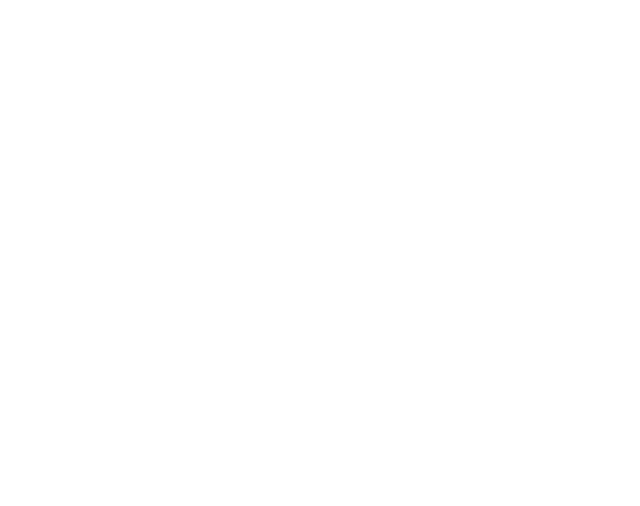
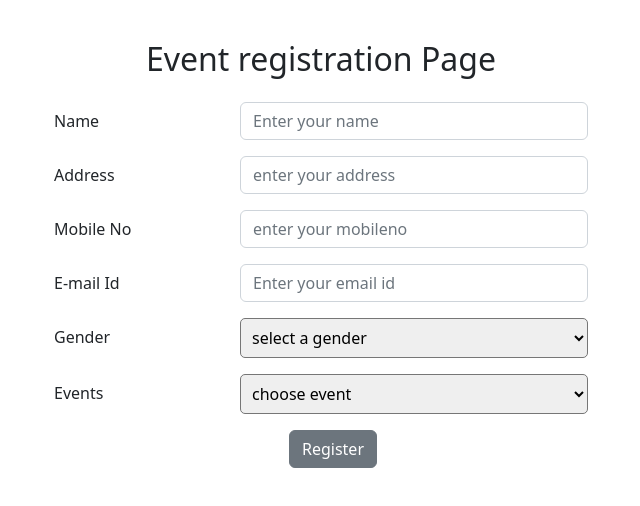
Before and after one commit to SumaNelogal/softbank, a React (Create React App) app: page /events in a window 1280 px wide. Before the commit this address had no page. Shown: the top 506 px of the page, without its empty margins (319-959 px from the left). Built offline with nearby package versions, Linux system fonts and the light colour scheme.

Commit message:
added event page

```diff
--- a/src/App.js
+++ b/src/App.js
@@ -7,6 +7,7 @@
 import Fundtransfer from './Components/Fundtransfer';
 import Newfd from './Components/Newfd';
 import Atmpin from './Components/Atmpin';
+import Event from './Components/Events';
 function App() {
   return (
     <>
@@ -19,6 +20,7 @@
           <Route path='/fundtransfer' element={<Fundtransfer/>}></Route>
           <Route path='/newfd' element={<Newfd/>}></Route>
           <Route path='/atmpin' element={<Atmpin/>}></Route>
+          <Route path='/events' element={<Event/>}></Route>
 
 
 
--- /dev/null
+++ b/src/Components/Events.js
@@ -0,0 +1,159 @@
+import React,{useState,useEffect} from 'react'
+import { useNavigate } from "react-router-dom";
+import axios from "axios";
+import {
+  Container,
+  Form,
+  FormGroup,
+  Input,
+  Label,
+  Col,
+  FormText,
+  Button,
+  Dropdown,
+} from "reactstrap";
+
+const Event = () => {
+    const [name, setname] = useState("");
+    const [address, setaddress] = useState("");
+    const [mobileno, setmobileno] = useState("");
+    const [emailid, setemailid] = useState("");
+    const [gender, setgender] = useState("");
+    const [event,setevent] = useState("");
+
+
+
+  return (
+    <Container className="p-4">
+      <h2 className="text-center py-3">Event registration Page</h2>
+      <Form>
+        <FormGroup row>
+          <Col lg={3}></Col>
+          <Label for="name" sm={3} lg={2}>
+            Name
+          </Label>
+          <Col sm={9} lg={4}>
+            <Input
+              id="name"
+              name="name"
+              placeholder="Enter your name"
+              value={name}
+              onChange={(e)=>{
+                setname(e.target.value);
+              }}
+              type="text"
+            />
+          </Col>
+          <Col lg={3}></Col>
+        </FormGroup>
+        <FormGroup row>
+          <Col lg={3}></Col>
+          <Label for="address" sm={3} lg={2}>
+            Address
+          </Label>
+
+          <Col sm={9} lg={4}>
+            <Input
+              id="address"
+              name="address"
+              placeholder="enter your address"
+              value={address}
+              onChange={(e)=>{
+                setaddress(e.target.value);
+              }}
+              type="text"
+            />
+          </Col>
+          <Col lg={3}></Col>
+        </FormGroup>
+        <FormGroup row>
+          <Col lg={3}></Col>
+          <Label for="mobileno" sm={3} lg={2}>
+            Mobile No
+          </Label>
+
+          <Col sm={9} lg={4}>
+            <Input
+              id="mobileno"
+              name="mobileno"
+              placeholder="enter your mobileno"
+              value={mobileno}
+              onChange={(e)=>{
+                setmobileno(e.target.value);
+              }}
+              type="text"
+            />
+          </Col>
+          <Col lg={3}></Col>
+        </FormGroup>
+        <FormGroup row>
+          <Col lg={3}></Col>
+          <Label for="emailid" sm={3} lg={2}>
+          E-mail Id
+          </Label>
+
+          <Col sm={9} lg={4}>
+            <Input
+              id="emailid"
+              name="emailid"
+              placeholder="Enter your email id"
+              value={emailid}
+              onChange={(e)=>{
+                setemailid(e.target.value);
+              }}
+              type="text"
+            />
+          </Col>
+          <Col lg={3}></Col>
+        </FormGroup>
+        <FormGroup row>
+          <Col lg={3}></Col>
+          <Label for="gender" sm={3} lg={2}>
+          Gender
+          </Label>
+
+          <Col sm={9} lg={4}>
+
+            <select id="gender" onChange={(e)=>setgender(e.target.value)} style={{width:"100%",padding:"7px",borderRadius:"5px"}}>
+                    <option value="select a gender">select a gender</option>
+                    <option value="Male" >Male</option>
+                    <option value="Female">Female</option>
+                    <option value="other">other</option>
+
+              </select>
+              {/* {console.log("option check "+securityquestion)} */}
+          </Col>
+          <Col lg={3}></Col>
+        </FormGroup>
+
+
+
+        <FormGroup row>
+          <Col lg={3}></Col>
+          <Label for="event" sm={3} lg={2}>
+          Events
+          </Label>
+
+          <Col sm={9} lg={4}>
+          <select id="event" onChange={(e)=>setevent(e.target.value)} style={{width:"100%",padding:"7px",borderRadius:"5px"}}>
+                    <option value="choose event">choose event</option>
+                    <option value="meetgreet 22/11/22" >meetgreet 22/11/22</option>
+                    <option value="exhibition 23/11/22">exhibition 23/11/22</option>
+                    <option value="business meet 24/11/22">business meet 24/11/22</option>
+
+              </select>
+              {/* {console.log("option check "+securityquestion)} */}
+          </Col>
+          <Col lg={3}></Col>
+        </FormGroup>
+        <FormGroup check row>
+          <Col className="d-flex justify-content-center">
+            <Button>Register</Button>
+          </Col>
+        </FormGroup>
+      </Form>
+    </Container>
+  )
+}
+
+export default Event
--- a/src/Components/Menu.js
+++ b/src/Components/Menu.js
@@ -1,22 +1,39 @@
 import React from "react";
 import { Container, Button } from "reactstrap";
+import { useNavigate } from "react-router-dom";
+
 
 const Menu = () => {
+
+  const navigate = useNavigate();
+  const registerHandler = (e) => {
+    navigate("/fundtransfer")
+   };
+   const newfdHandler = (e) => {
+    navigate("/newfd")
+   };
+   const eventHandler = (e) => {
+    navigate("/events")
+   };
+   const logoutHandler = (e) => {
+    navigate("/login")
+   };
+
   return (
     <Container style={{display:"flex",flexDirection:"column",alignItems:"center"}}>
       <Button color="warning" size="md" className="m-5"  style={{width:"500px"}}>
      <b>Check Balance</b>
       </Button>
-      <Button color="warning" size="md" className="m-5" style={{width:"500px"}}>
+      <Button onClick={registerHandler} color="warning" size="md" className="m-5" style={{width:"500px"}}>
         <b>Fund Transfer</b>
       </Button>
-      <Button color="warning" size="md" className="m-5" style={{width:"500px"}}>
+      <Button onClick={newfdHandler} color="warning" size="md" className="m-5" style={{width:"500px"}}>
         <b>Open New FD</b>
       </Button>
-      <Button color="warning" size="md" className="m-5" style={{width:"500px"}}>
+      <Button onClick={eventHandler} color="warning" size="md" className="m-5" style={{width:"500px"}}>
         <b>Events</b>
       </Button>
-      <Button color="warning" size="md" className="m-5" style={{width:"500px"}}>
+      <Button onClick={logoutHandler} color="warning" size="md" className="m-5" style={{width:"500px"}}>
        <b> Logout</b>
       </Button>
 
```
